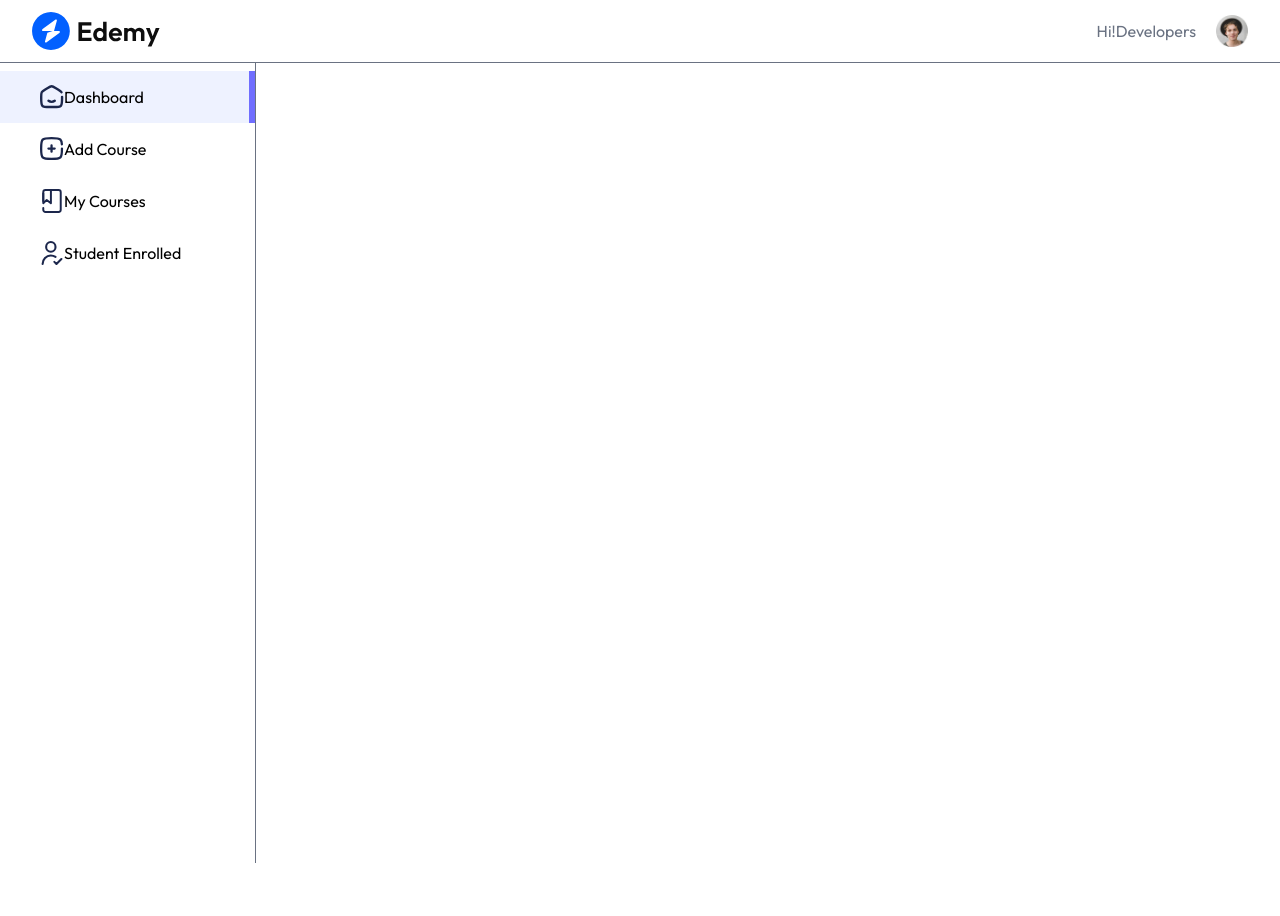
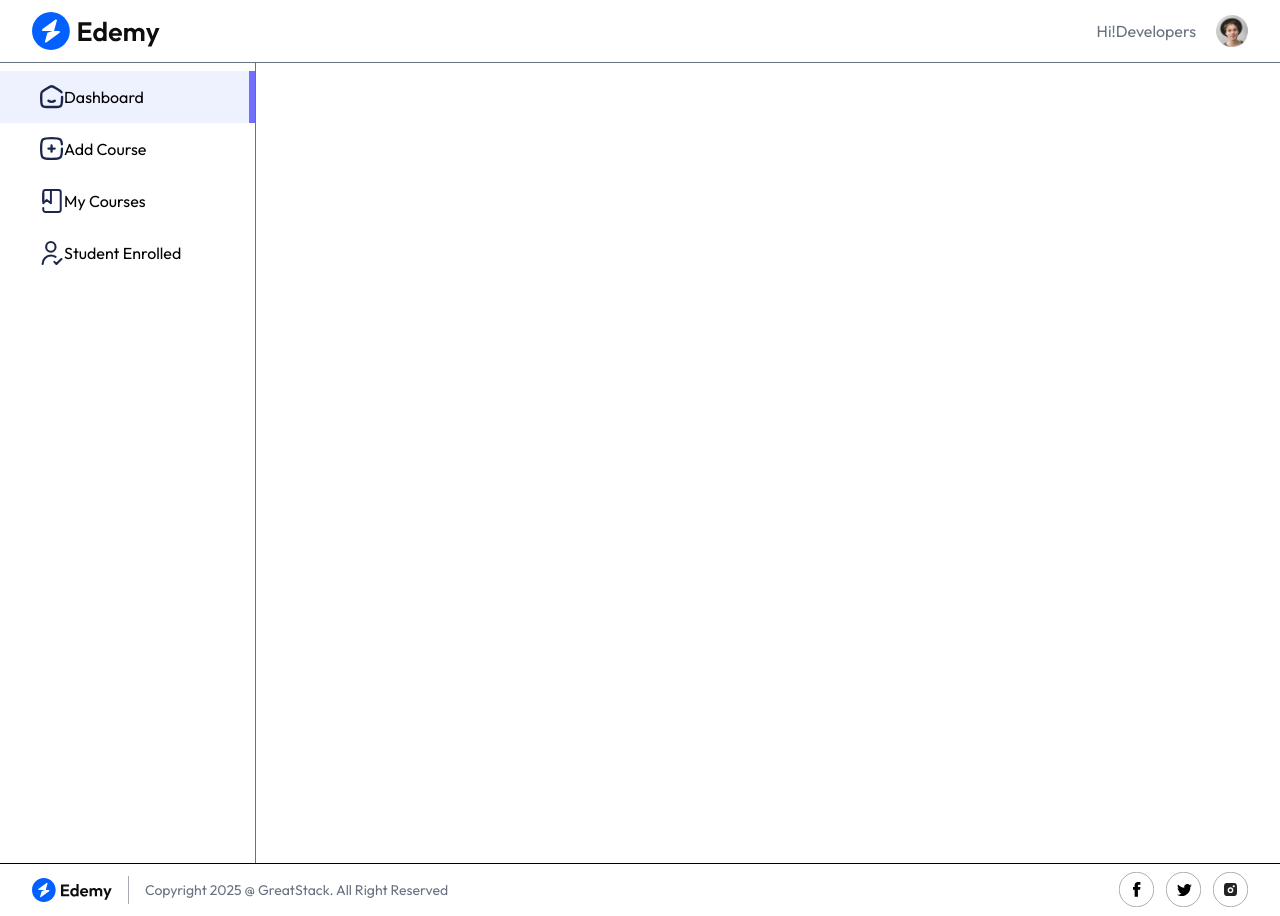
Before and after one commit to gncranasingha/LMS_web_2026, a React (Vite) app: page /educator in a window 1280 px wide. Before the commit the page ends 863 px from the top, so only its background shows below. Built offline with nearby package versions, Linux system fonts and the light colour scheme; no server answers.

Commit message:
feat:create footer component related to educator

```diff
--- a/src/components/educator/Footer.jsx
+++ b/src/components/educator/Footer.jsx
@@ -1,8 +1,33 @@
+import { assets } from "../../assets/assets"
 
 
 const Footer = () => {
   return (
-    <div>Footer</div>
+    <footer className="flex md:flex-row flex-col-reverse items-center
+      justify-between text-left w-full px-8 border-t
+    " >
+      {/*left */}
+      <div className="flex items-center gap-4" >
+        <img className="hiddden md:block w-20" src={assets.logo} alt="logo" />
+          <div className="hidden md:block h-7 w-px bg-gray-500/60" ></div>
+          <p className="py-4 text-center text-xs md:text-sm text-gray-500" >
+            Copyright 2025 @ GreatStack. All Right Reserved
+          </p>
+      </div>
+
+      {/*right */}
+      <div className="flex items-center gap-3 max-md:mt-4" >
+        <a href="#" >
+          <img src={assets.facebook_icon} alt="facebook_icon" />
+        </a>
+        <a href="#" >
+          <img src={assets.twitter_icon} alt="twitter_icon" />
+        </a>
+        <a href="#" >
+          <img src={assets.instagram_icon} alt="instagram_icon" />
+        </a>
+      </div>
+    </footer>
   )
 }
 
--- a/src/pages/educator/Dashboard.jsx
+++ b/src/pages/educator/Dashboard.jsx
@@ -2,7 +2,9 @@
 
 const Dashboard = () => {
   return (
-    <div>Dashboard</div>
+    <div>
+
+    </div>
   )
 }
 
--- a/src/pages/educator/Educator.jsx
+++ b/src/pages/educator/Educator.jsx
@@ -1,6 +1,7 @@
 import { Outlet } from "react-router-dom"
 import Navbar from "../../components/educator/Navbar"
 import Sidebar from "../../components/educator/Sidebar"
+import Footer from "../../components/educator/Footer"
 
 
 const Educator = () => {
@@ -13,6 +14,7 @@
           <Outlet/>
         </div>
     </div>
+    <Footer/>
     </div>
   )
 }
```
